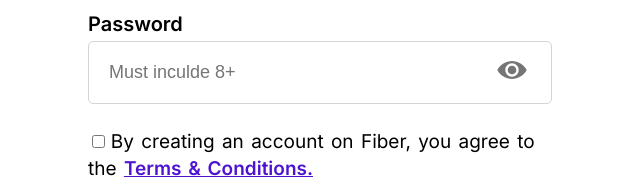
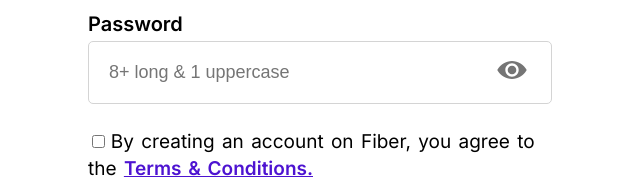
Before and after one commit to Canttellyou/Fibre-Starter, a website built with Parcel: page signup.html in a window 1280 px wide. Shown: the part 373-567 px from the top of the page, 32-672 px from the left. Built offline with nearby package versions, Linux system fonts and the light colour scheme.

Commit message:
Adding full project

```diff
--- a/signup.html
+++ b/signup.html
@@ -46,7 +46,7 @@
             <input
               type="password"
               id="password"
-              placeholder="Must inculde 8+ "
+              placeholder="8+ long & 1 uppercase "
               required
             />
             <span id="eye" onclick="toggle()"></span>
```
